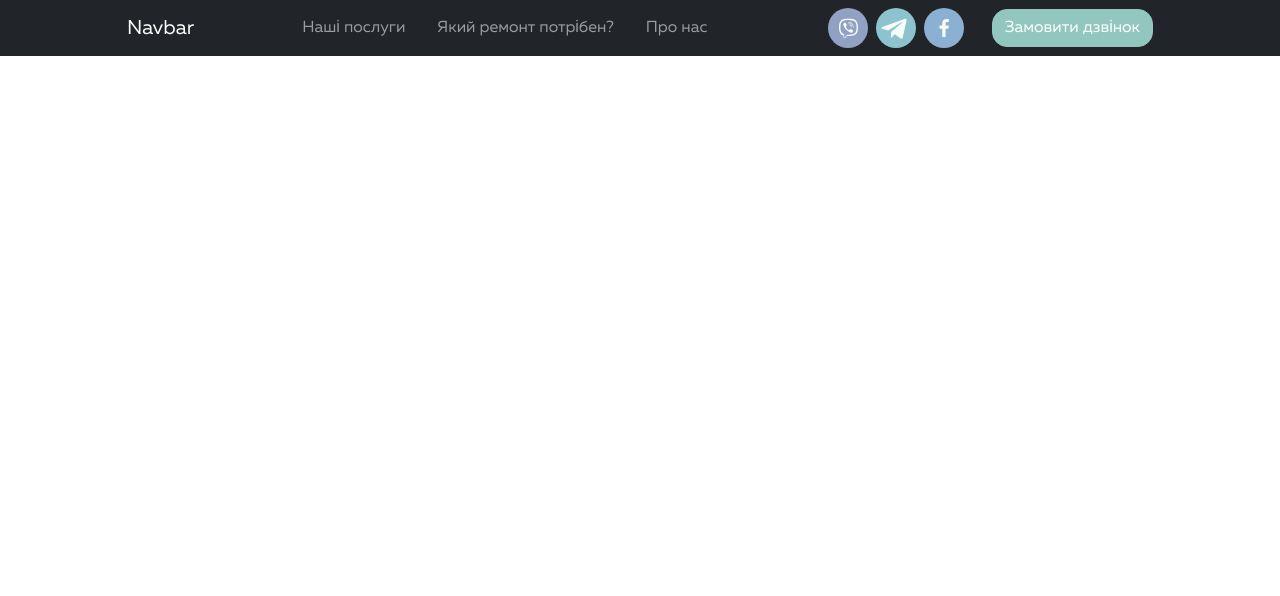
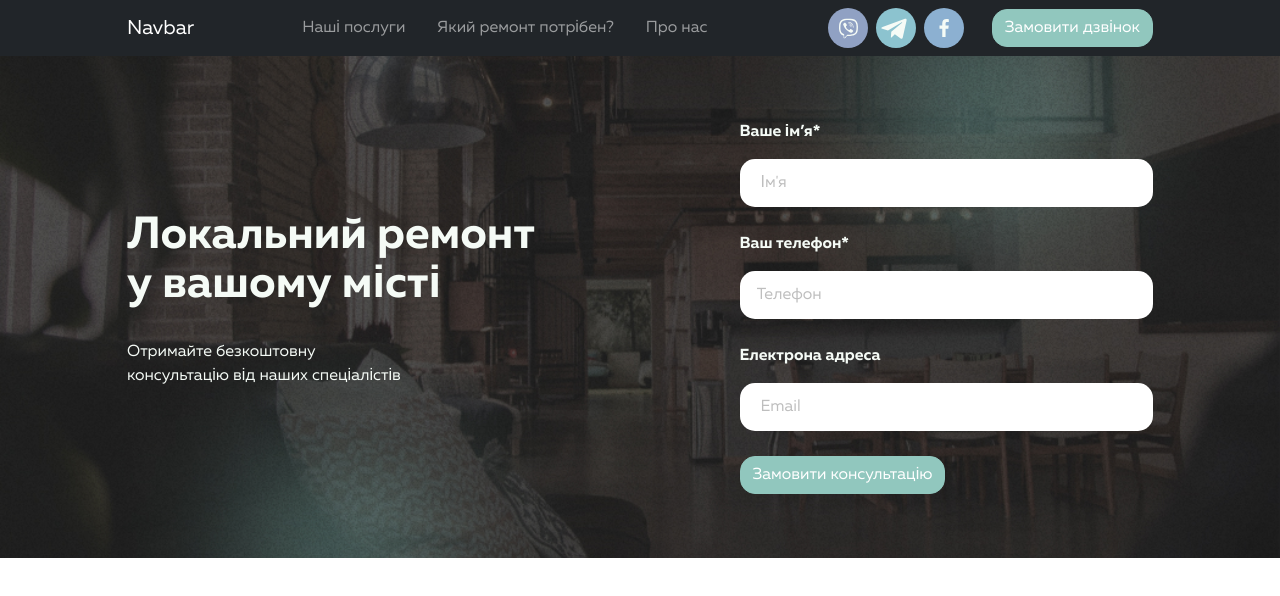
Before and after one commit to peterkarn/BudSite, a website: page app/index.html in a window 1280 px wide. Drawn offline with Linux system fonts and the light colour scheme; files whose address does not match are found by name.

Commit message:
fonts bug

```diff
--- a/app/index.html
+++ b/app/index.html
@@ -55,13 +55,13 @@
   </nav>
 </header>
     <main class="main">
-      <!-- <section class="darked-block darked-form">
+      <section class="darked-block darked-form">
         <div class="container">
           <div class="row align-items-center justify-content-between">
             <div class="col-lg-5 col-sm-12">
               <div class="darked-block__info">
                 <h1 class="darked-block__title darked-form__title">
-                  Локальний ремонт у вашому місті
+                  Локальний ремонт у вашому місті
                 </h1>
                 <p class="darked-block__text">
                   Отримайте безкоштовну консультацію від наших спеціалістів
@@ -87,7 +87,7 @@
             </div>
           </div>
         </div>
-      </section> -->
+      </section>
     </main>
 
     <footer class="footer">
```
Also changed, not shown: src/index.html (+2 -2 lines), app/fonts/MullerBold.woff2 (renamed from app/MullerBold.woff2), app/fonts/MullerMedium.woff2 (renamed from app/MullerMedium.woff2), app/fonts/MullerRegular.woff2 (renamed from app/MullerRegular.woff2), src/resources/fonts/MullerBold.woff2 (renamed from src/resources/MullerBold.woff2), src/resources/fonts/MullerMedium.woff2 (renamed from src/resources/MullerMedium.woff2), src/resources/fonts/MullerRegular.woff2 (renamed from src/resources/MullerRegular.woff2).
